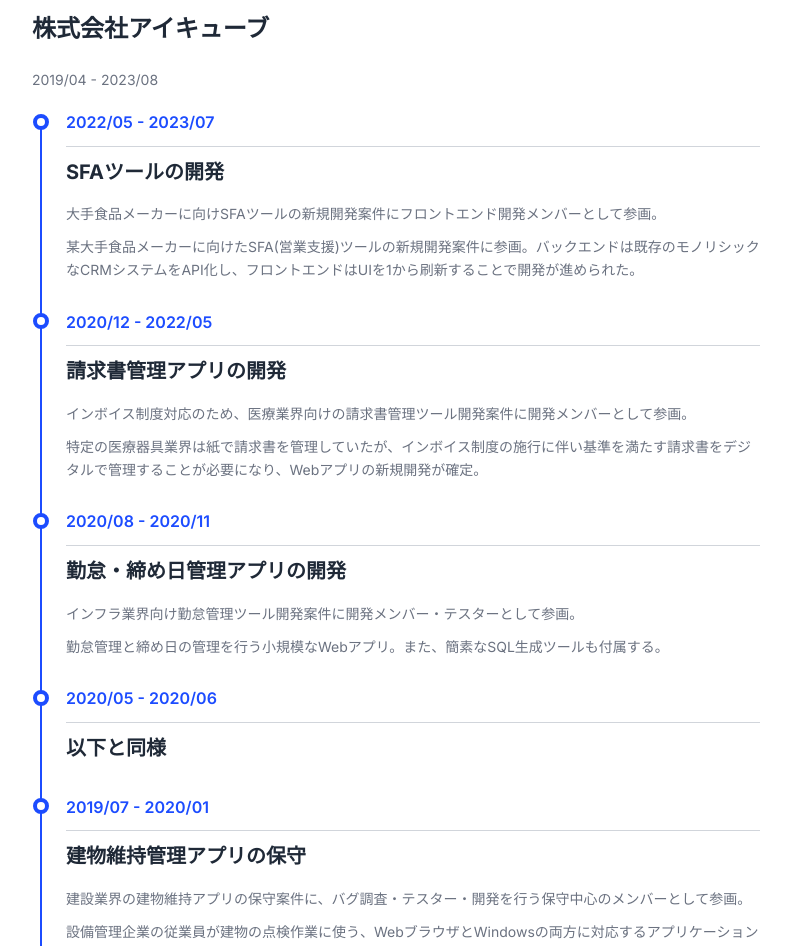
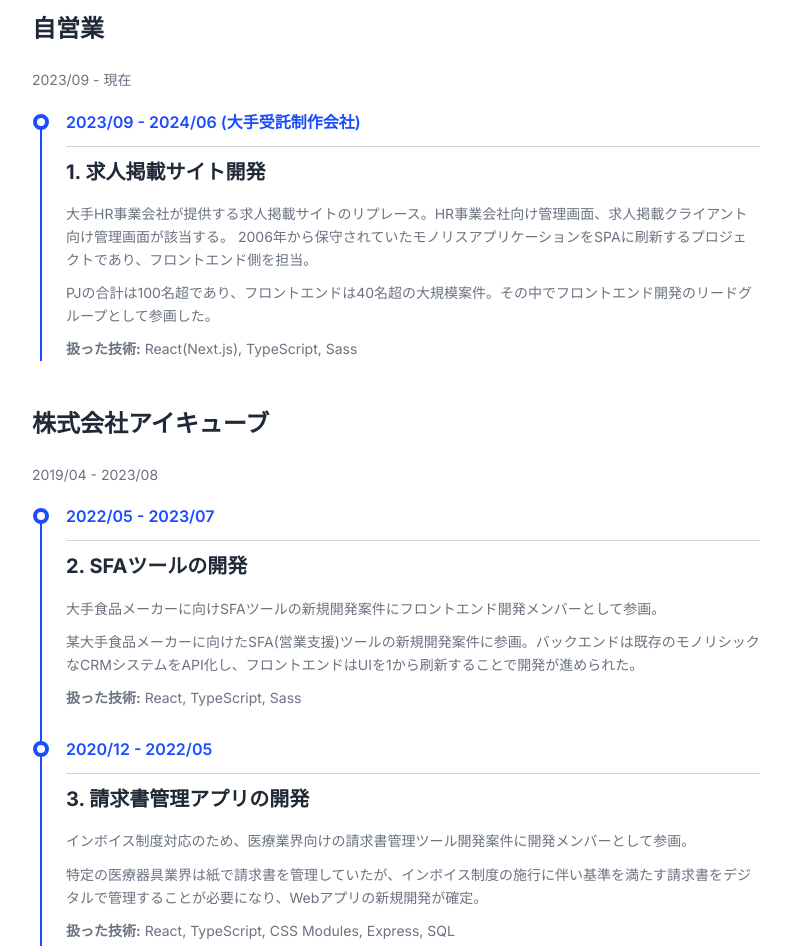
Before and after one commit to yha-1228/portfolio, a Next.js app: page /experience in a window 1280 px wide. Shown: the part 200-1146 px from the top of the page, without its empty margins (244-1035 px from the left). Built offline with nearby package versions, Linux system fonts and the light colour scheme.

Commit message:
feat: 職務経歴を更新

```diff
--- a/src/data/experience.tsx
+++ b/src/data/experience.tsx
@@ -10,12 +10,36 @@ type Item = {
 
 export const items: Item[] = [
   {
+    company: '自営業',
+    kikan: '2023/09 - 現在',
+    experiences: [
+      {
+        kikan: '2023/09 - 2024/06 (大手受託制作会社)',
+        title: '1. 求人掲載サイト開発',
+        description: (
+          <>
+            <p>
+              大手HR事業会社が提供する求人掲載サイトのリプレース。HR事業会社向け管理画面、求人掲載クライアント向け管理画面が該当する。
+              2006年から保守されていたモノリスアプリケーションをSPAに刷新するプロジェクトであり、フロントエンド側を担当。
+            </p>
+            <p>
+              PJの合計は100名超であり、フロントエンドは40名超の大規模案件。その中でフロントエンド開発のリードグループとして参画した。
+            </p>
+            <p>
+              <b>扱った技術:</b> React(Next.js), TypeScript, Sass
+            </p>
+          </>
+        ),
+      },
+    ],
+  },
+  {
     company: '株式会社アイキューブ',
     kikan: '2019/04 - 2023/08',
     experiences: [
       {
         kikan: '2022/05 - 2023/07',
-        title: 'SFAツールの開発',
+        title: '2. SFAツールの開発',
         description: (
           <>
             <p>
@@ -24,12 +48,15 @@ export const items: Item[] = [
             <p>
               某大手食品メーカーに向けたSFA(営業支援)ツールの新規開発案件に参画。バックエンドは既存のモノリシックなCRMシステムをAPI化し、フロントエンドはUIを1から刷新することで開発が進められた。
             </p>
+            <p>
+              <b>扱った技術:</b> React, TypeScript, Sass
+            </p>
           </>
         ),
       },
       {
         kikan: '2020/12 - 2022/05',
-        title: '請求書管理アプリの開発',
+        title: '3. 請求書管理アプリの開発',
         description: (
           <>
             <p>
@@ -38,12 +65,15 @@ export const items: Item[] = [
             <p>
               特定の医療器具業界は紙で請求書を管理していたが、インボイス制度の施行に伴い基準を満たす請求書をデジタルで管理することが必要になり、Webアプリの新規開発が確定。
             </p>
+            <p>
+              <b>扱った技術:</b> React, TypeScript, CSS Modules, Express, SQL
+            </p>
           </>
         ),
       },
       {
         kikan: '2020/08 - 2020/11',
-        title: '勤怠・締め日管理アプリの開発',
+        title: '4. 勤怠・締め日管理アプリの開発',
         description: (
           <>
             <p>
@@ -52,16 +82,19 @@ export const items: Item[] = [
             <p>
               勤怠管理と締め日の管理を行う小規模なWebアプリ。また、簡素なSQL生成ツールも付属する。
             </p>
+            <p>
+              <b>扱った技術:</b> jQuery, HTML, CSS, Spring Boot, Bootstrap
+            </p>
           </>
         ),
       },
       {
         kikan: '2020/05 - 2020/06',
-        title: '以下と同様',
+        title: '以下同様',
       },
       {
         kikan: '2019/07 - 2020/01',
-        title: '建物維持管理アプリの保守',
+        title: '5. 建物維持管理アプリの保守',
         description: (
           <>
             <p>
@@ -70,6 +103,9 @@ export const items: Item[] = [
             <p>
               設備管理企業の従業員が建物の点検作業に使う、WebブラウザとWindowsの両方に対応するアプリケーションの保守作業。Web版の担当だが、Windows版の担当者も交えて保守とテストを中心に参画し、一部開発も実施した。
             </p>
+            <p>
+              <b>扱った技術:</b> jQuery, HTML, CSS, PHP, SQL, CentOS
+            </p>
           </>
         ),
       },
```
